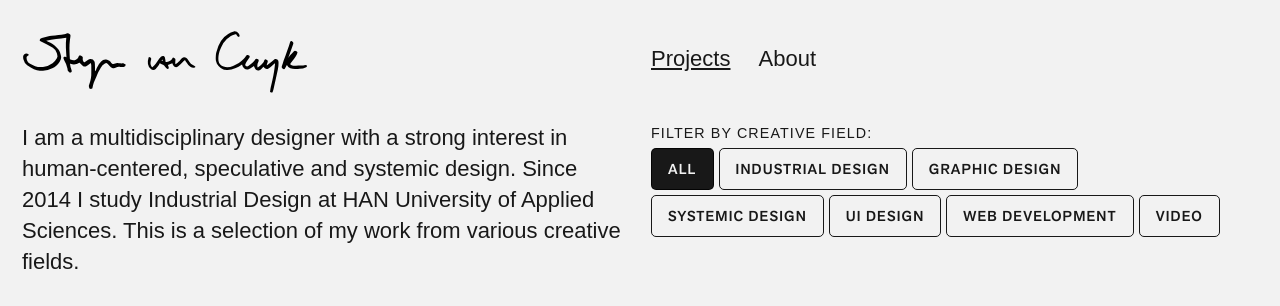
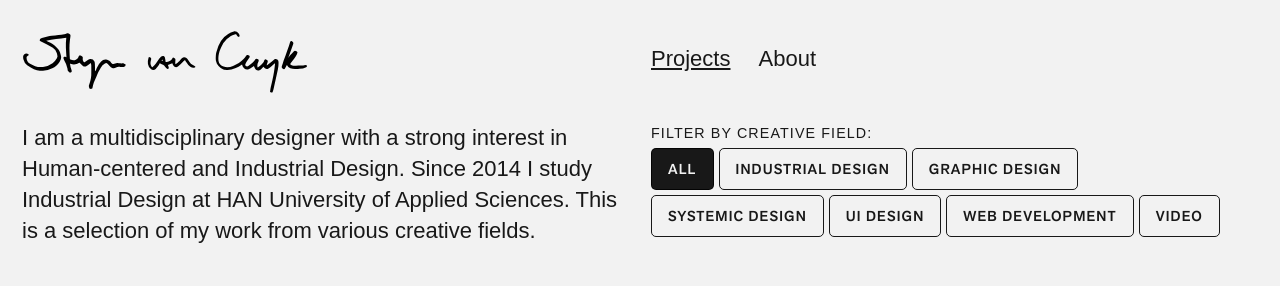
Before and after one commit to stijnvc/personal-website-rev2, a Jekyll site: the page built from index.html, in a window 1280 px wide and 900 px high, cut to the strip 0-306 px from the top of the window. Built offline with Jekyll 4.4.1, drawn with Linux system fonts in a browser that asks for light colours; some web fonts are replaced.

Commit message:
Update header.html

```diff
--- a/_includes/header.html
+++ b/_includes/header.html
@@ -9,8 +9,7 @@
         <a class="about" href="{{ site.baseurl }}/about">About</a>
       </nav>
       <div class="flex-item fade"><p class="homepage-description">I am a multidisciplinary
-        designer with a strong interest in human-centered, speculative and systemic
-        design. Since 2014 I study Industrial Design at HAN University of Applied
+        designer with a strong interest in Human-centered and Industrial Design. Since 2014 I study Industrial Design at HAN University of Applied
         Sciences. This is a selection of my work from various creative fields.
       </p></div>
       <div class="fade noselect categories flex-item">
```
